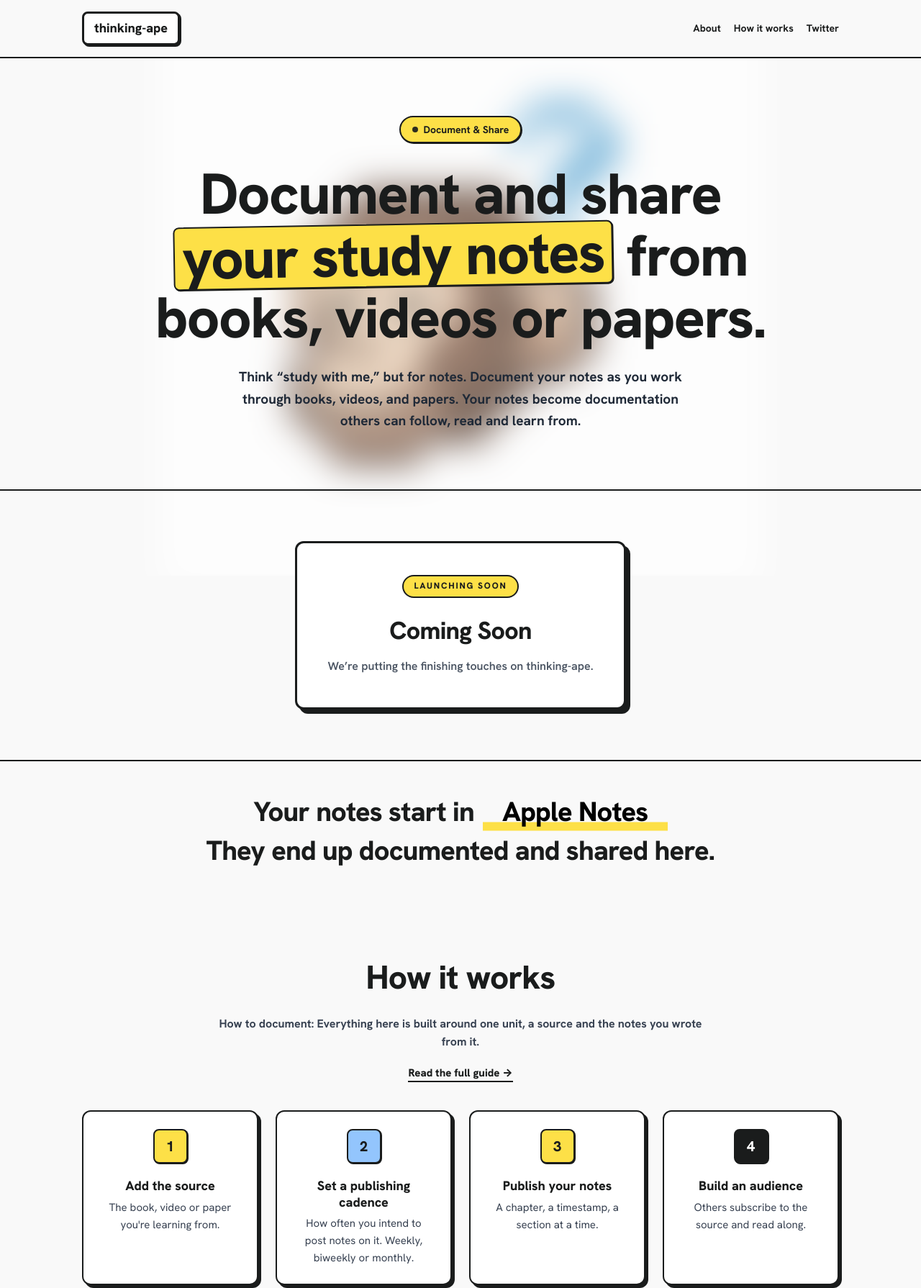
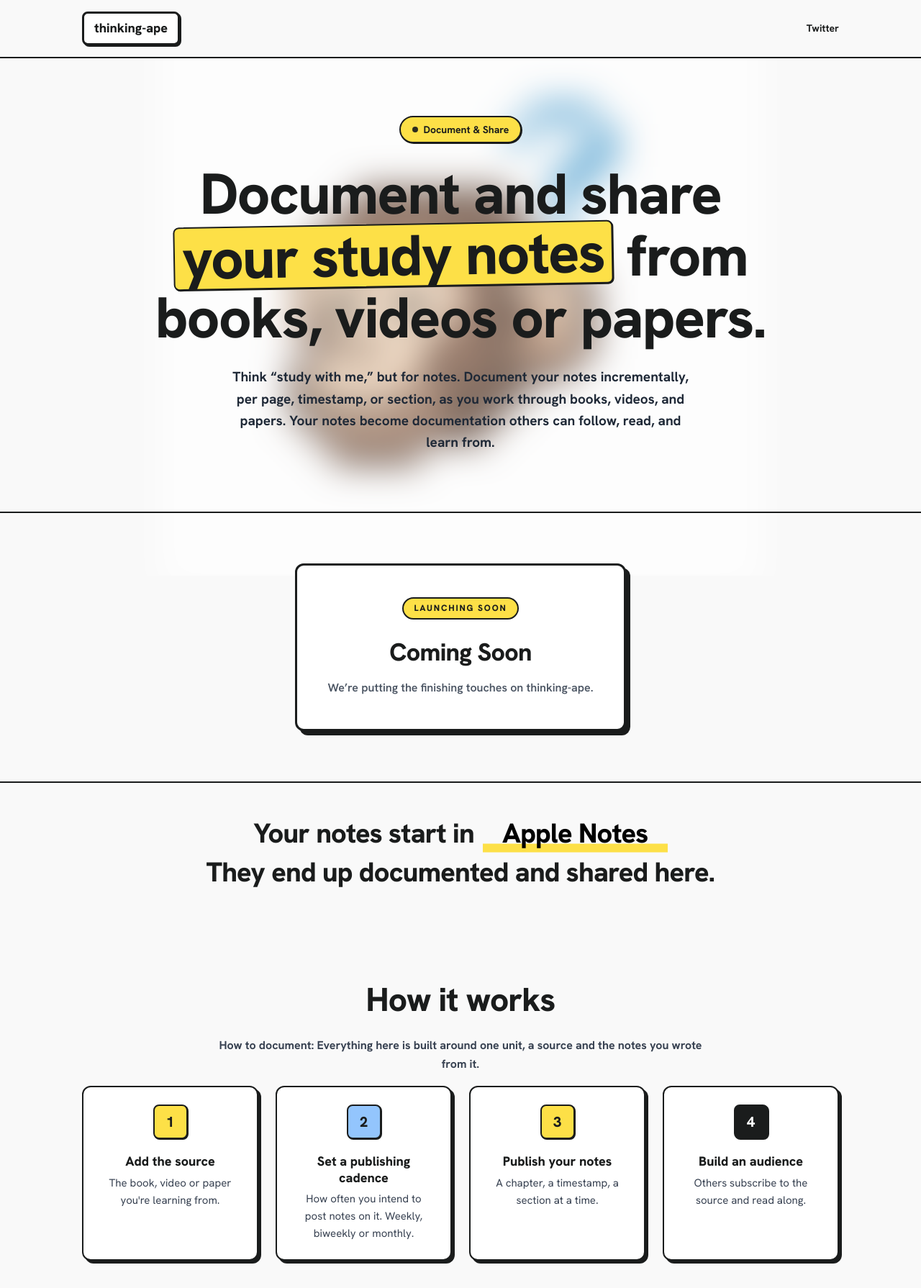
Before and after one commit to Toluxpersia/comingsoon, a plain HTML site: page index.html in a window 1280 px wide. Shown: the top 1790 px of the page at 72% size. Drawn offline with Linux system fonts and the light colour scheme.

Commit message:
chore: comment out About and How it works links on coming-soon page
Co-Authored-By: Claude Opus 4.8 <noreply@anthropic.com>

```diff
--- a/index.html
+++ b/index.html
@@ -139,15 +139,15 @@ footer a:hover{text-decoration:underline;text-underline-offset:4px}
 <div class="bg-logo"><img src="logo.svg" alt=""/></div><nav class="top"><div class="wrap">
   <a href="index.html" class="logo">thinking-ape</a>
   <div class="navlinks">
-    <a href="about.html">About</a>
-    <a href="howitworks.html">How it works</a>
+    <!-- <a href="about.html">About</a> -->
+    <!-- <a href="howitworks.html">How it works</a> -->
     <a href="https://x.com/BeaThinkingApe" target="_blank" rel="noopener noreferrer">Twitter</a>
   </div>
 </div></nav>
 <section class="hero" id="top"><div class="wrap">
   <div class="badge"><span class="dot"></span> Document &amp; Share</div>
   <h1>Document and share <span class="mark">your study notes</span> from books, videos or papers.</h1>
-  <p class="lead" style="margin:26px auto 0;color:#1f2937">Think &ldquo;study with me,&rdquo; but for notes. Document your notes as you work through books, videos, and papers. Your notes become documentation others can follow, read and learn from.</p>
+  <p class="lead" style="margin:26px auto 0;color:#1f2937">Think &ldquo;study with me,&rdquo; but for notes. Document your notes incrementally, per page, timestamp, or section, as you work through books, videos, and papers. Your notes become documentation others can follow, read, and learn from.</p>
 </div></section>
 <div class="soon-wrap"><div class="soon">
   <div class="pill">Launching soon</div>
@@ -179,7 +179,7 @@ footer a:hover{text-decoration:underline;text-underline-offset:4px}
 <section class="block"><div class="wrap">
   <h2 class="title">How it works</h2>
   <p class="subt">How to document: Everything here is built around one unit, a source and the notes you wrote from it.</p>
-  <p class="readfull"><a href="howitworks.html">Read the full guide &rarr;</a></p>
+  <!-- <p class="readfull"><a href="howitworks.html">Read the full guide &rarr;</a></p> -->
   <div class="steps">
     <div class="card"><div class="num" style="background:var(--yellow)">1</div><h3>Add the source</h3><p>The book, video or paper you're learning from.</p></div>
     <div class="card"><div class="num" style="background:var(--blue)">2</div><h3>Set a publishing cadence</h3><p>How often you intend to post notes on it. Weekly, biweekly or monthly.</p></div>
@@ -199,8 +199,8 @@ footer a:hover{text-decoration:underline;text-underline-offset:4px}
 <footer><div class="wrap">
   <div class="brand">thinking-ape</div>
   <div class="flinks">
-    <a href="about.html">About</a>
-    <a href="howitworks.html">How it works</a>
+    <!-- <a href="about.html">About</a> -->
+    <!-- <a href="howitworks.html">How it works</a> -->
     <a href="index.html">Home</a>
     <a href="https://x.com/BeaThinkingApe" target="_blank" rel="noopener noreferrer">Twitter</a>
   </div>
```
